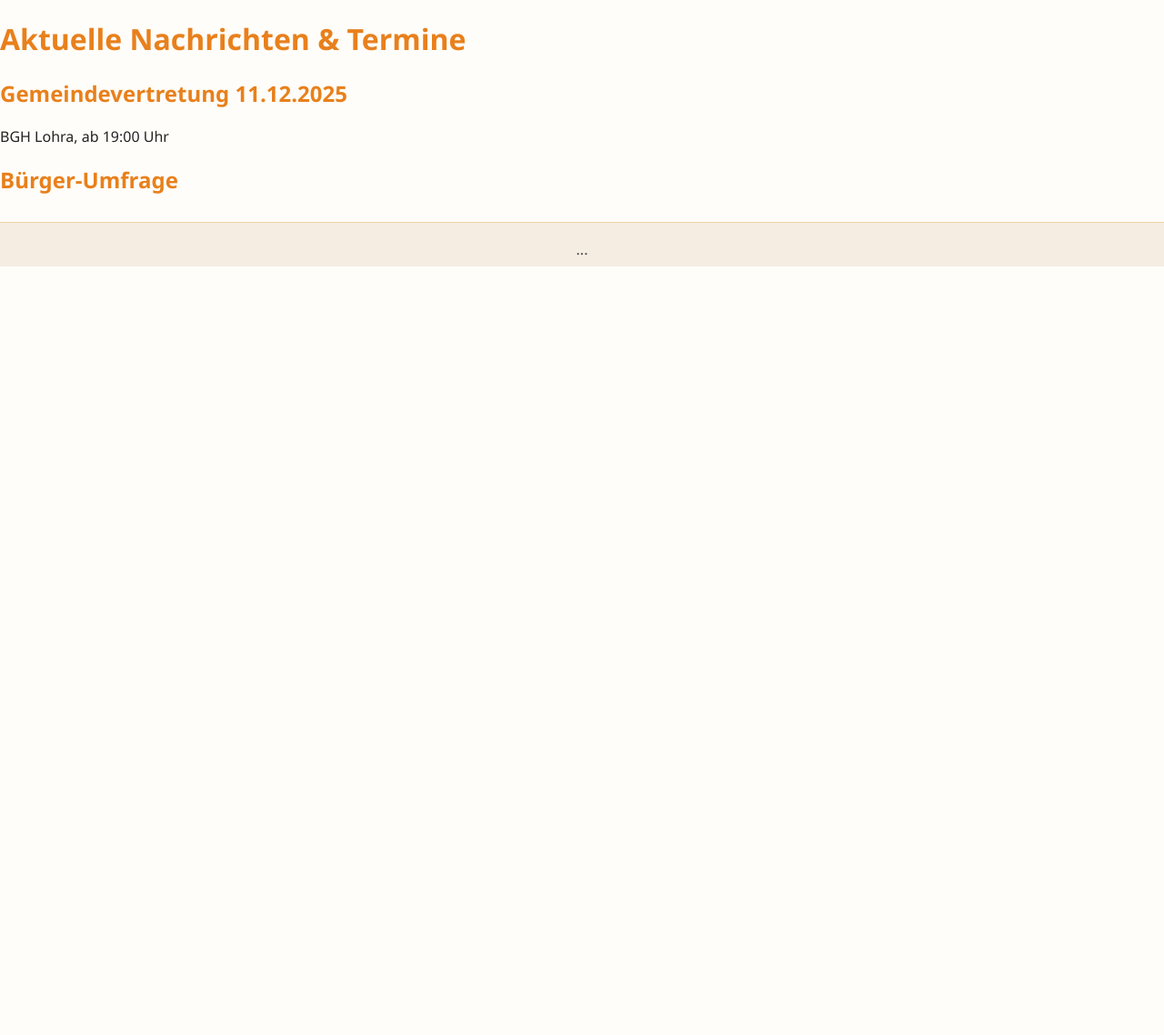
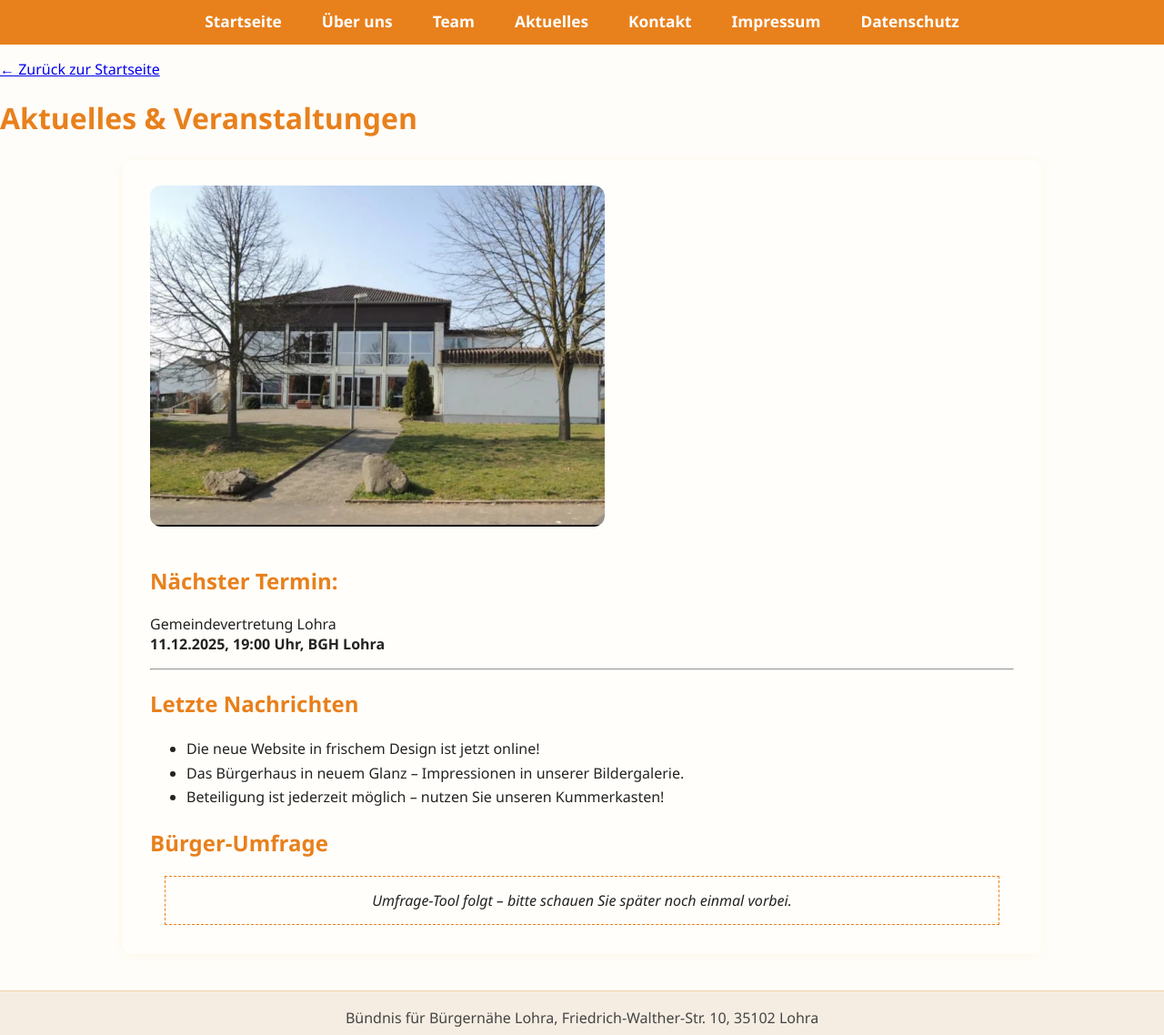
Before and after one commit to offiziel/bfb-lohra-multipage, a plain HTML site: page aktuelles.html in a window 1280 px wide. Shown: the whole page at 91% size. Before the commit the page ends 821 px from the top, so only its background shows below. Drawn offline with Linux system fonts and the light colour scheme.

Commit message:
Update title and structure of aktuelles.html

```diff
--- a/aktuelles.html
+++ b/aktuelles.html
@@ -2,18 +2,44 @@
 <html lang="de">
 <head>
   <meta charset="UTF-8">
-  <title>BfB Lohra – Aktuelles</title>
+  <title>Aktuelles – BfB Lohra</title>
   <link rel="stylesheet" href="css/style.css">
 </head>
 <body>
-  <nav><!-- ... --></nav>
-  <h1>Aktuelle Nachrichten & Termine</h1>
-  <article>
-    <h2>Gemeindevertretung 11.12.2025</h2>
-    <p>BGH Lohra, ab 19:00 Uhr</p>
-  </article>
-  <h2>Bürger-Umfrage</h2>
-  <!-- Strawpoll iFrame hier -->
-  <footer>...</footer>
+<nav>
+  <ul>
+    <li><a href="index.html">Startseite</a></li>
+    <li><a href="ueber-uns.html">Über uns</a></li>
+    <li><a href="team.html">Team</a></li>
+    <li><a href="aktuelles.html">Aktuelles</a></li>
+    <li><a href="kontakt.html">Kontakt</a></li>
+    <li><a href="impressum.html">Impressum</a></li>
+    <li><a href="datenschutz.html">Datenschutz</a></li>
+  </ul>
+</nav>
+<main>
+  <p><a href="index.html">&larr; Zurück zur Startseite</a></p>
+  <h1>Aktuelles & Veranstaltungen</h1>
+  <section>
+    <img src="images/bgh.jpg" alt="Bürgerhaus Lohra" style="max-width:500px;width:100%;border-radius:12px;margin-bottom:18px;">
+    <h2>Nächster Termin:</h2>
+    <p>Gemeindevertretung Lohra<br><b>11.12.2025, 19:00 Uhr, BGH Lohra</b></p>
+    <hr>
+    <h2>Letzte Nachrichten</h2>
+    <ul>
+      <li>Die neue Website in frischem Design ist jetzt online!</li>
+      <li>Das Bürgerhaus in neuem Glanz – Impressionen in unserer Bildergalerie.</li>
+      <li>Beteiligung ist jederzeit möglich – nutzen Sie unseren Kummerkasten!</li>
+    </ul>
+    <h2>Bürger-Umfrage</h2>
+    <!-- HIER KOMMT SPÄTER DER STRAWPOLL-IFRAME EINGEBAUT -->
+    <div style="border:1.5px dashed #e8801c;padding:15px;text-align:center;margin:16px;">
+      <em>Umfrage-Tool folgt – bitte schauen Sie später noch einmal vorbei.</em>
+    </div>
+  </section>
+</main>
+<footer>
+  Bündnis für Bürgernähe Lohra, Friedrich-Walther-Str. 10, 35102 Lohra
+</footer>
 </body>
 </html>
```
